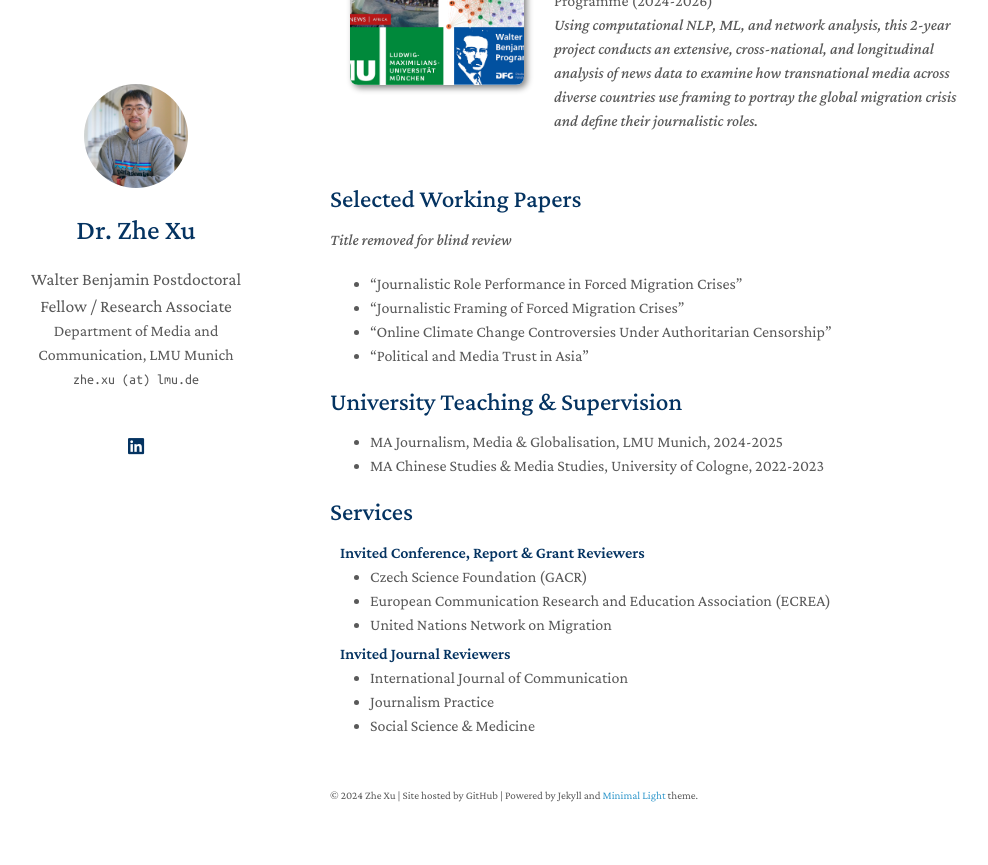
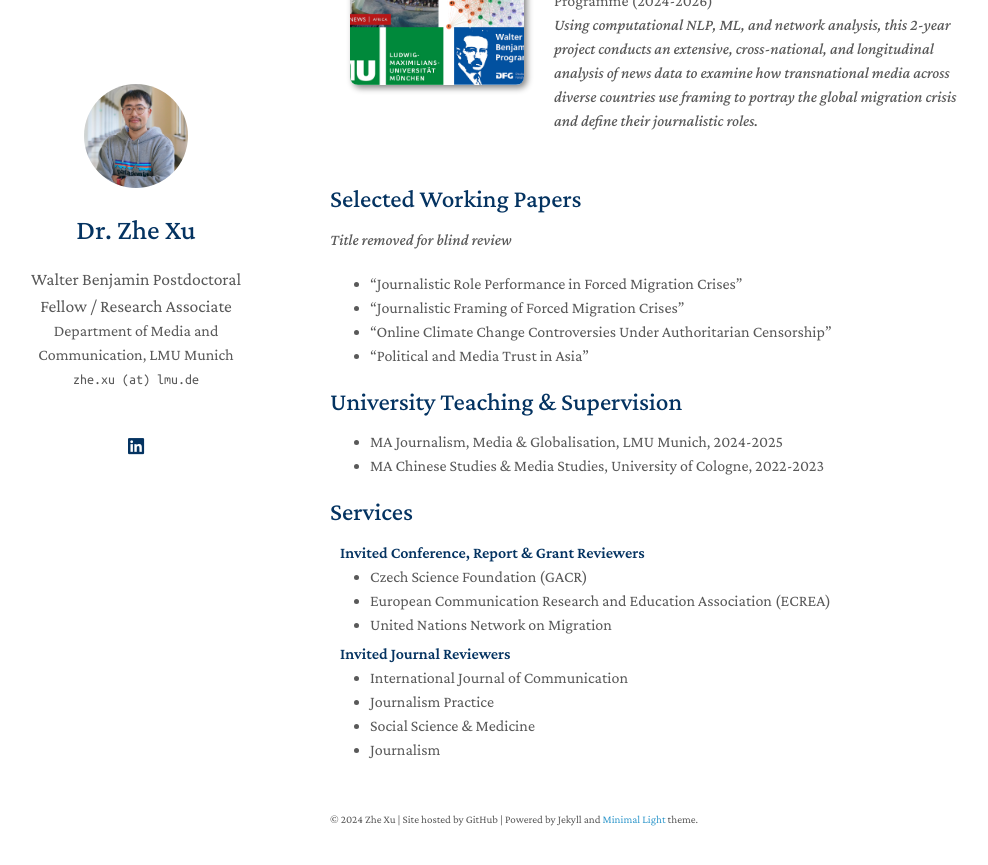
Before and after one commit to zhexuphd/home, a Jekyll site: the page built from index.md, in a window 1280 px wide and 900 px high, scrolled down 1578 px. Shown: the top 865 px of the window, without its empty margins (140-1128 px from the left). Built offline with Jekyll 4.4.1, drawn with Linux system fonts in a browser that asks for light colours; a style sheet for code colours, icons or effects is not loaded; our own code applies the rules of GitHub Pages for plain Markdown files.

Commit message:
Update services.md

```diff
--- a/_includes/services.md
+++ b/_includes/services.md
@@ -14,4 +14,5 @@
   <li><a href="https://ijoc.org/index.php/ijoc"><autocolor>International Journal of Communication </autocolor></a></li>
   <li><a href="https://www.tandfonline.com/journals/rjop20"><autocolor>Journalism Practice</autocolor></a></li>
    <li><a href="https://www.sciencedirect.com/journal/social-science-and-medicine"><autocolor>Social Science & Medicine</autocolor></a></li>
+   <li><a href="https://journals.sagepub.com/home/jou"><autocolor>Journalism</autocolor></a></li>
 </ul>
```
